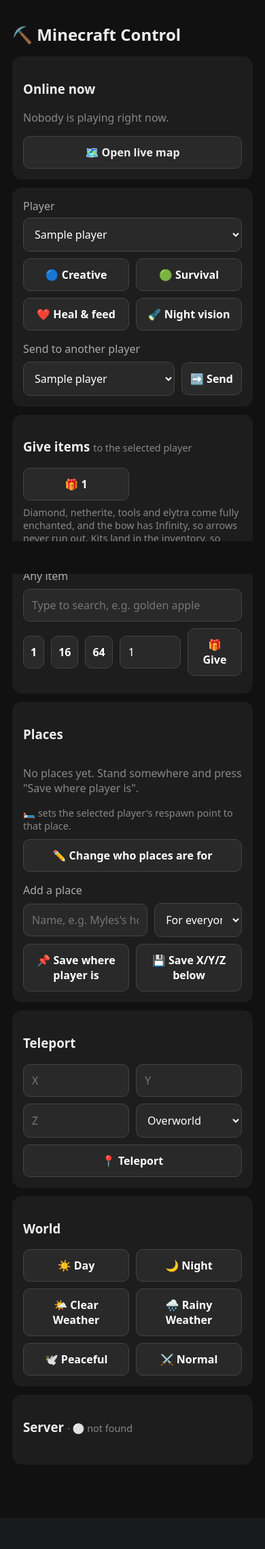
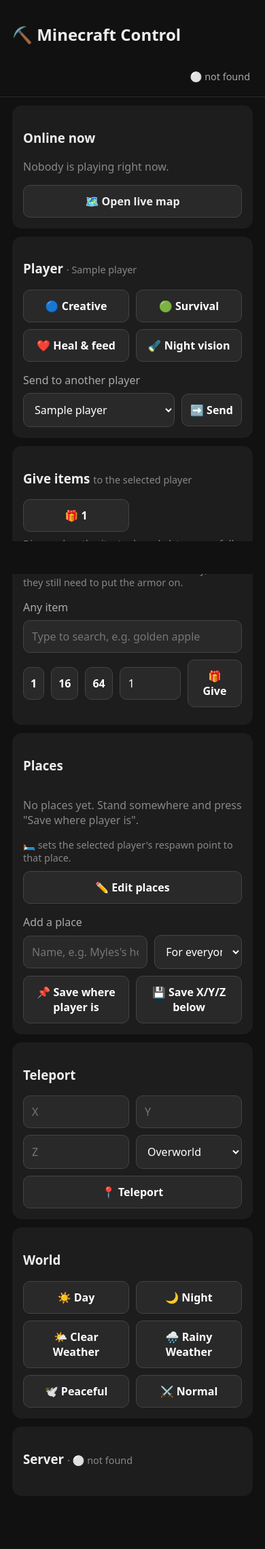
Before and after one commit to fromchaosimportcalm/minecraft-control-panel, a Flask app: template templates/index.html in a window 390 px wide. Shown: the whole page at 68% size. Before the commit the page ends 2109 px from the top, so only its background shows below. Run offline with Flask 3, Linux system fonts and the light colour scheme; the template is opened without the code that fills it: most values are stand-ins (such as "Sample title", 1, 10 or a date in 2020); data that the repository does not hold is empty.

Commit message:
Phone-friendly panel: sticky player bar, server pill, delete in edit mode
- Player picker is a sticky bar of names with an online dot, remembered per
  browser, so the selected player is always visible while scrolling.
- Server state pill in the bar jumps to the Server card.
- Places delete moves into 'Edit places'; normal rows keep go/bed/map only.
- Home-screen web app meta tags.

Co-Authored-By: Claude Opus 5.5 <noreply@anthropic.com>

```diff
--- a/templates/index.html
+++ b/templates/index.html
@@ -2,6 +2,9 @@
 <html lang="en">
 <head>
 <meta name="viewport" content="width=device-width,initial-scale=1">
+<meta name="theme-color" content="#111">
+<meta name="apple-mobile-web-app-capable" content="yes">
+<meta name="apple-mobile-web-app-title" content="Minecraft">
 <title>Minecraft Control</title>
 <style>
 body{font-family:system-ui,sans-serif;max-width:650px;margin:auto;padding:18px;background:#111;color:#eee}
@@ -31,10 +34,23 @@ h4{margin:16px 0 8px;color:#aaa;font-weight:500}
 .chips{display:flex;flex-wrap:wrap;gap:8px;margin-top:10px}
 .danger{color:#e88;border-color:#744}
 .chips button{padding:8px 12px;font-weight:400;font-size:.9rem}
+.bar{position:sticky;top:0;z-index:5;background:#111;margin:0 -18px;padding:10px 18px;display:flex;gap:8px;align-items:center;border-bottom:1px solid #2a2a2a}
+.picks{display:flex;gap:6px;flex:1;overflow-x:auto}
+.picks button{padding:10px 14px;white-space:nowrap}
+.picks button.on{border-color:#6a6;background:#1f331f}
+.picks .live{color:#6c6}
+#server{scroll-margin-top:80px}
+.pill{color:#aaa;text-decoration:none;font-size:.9rem;white-space:nowrap;padding:10px 4px}
 </style>
 </head>
 <body>
 <h1>⛏️ Minecraft Control</h1>
+
+<div class="bar">
+<div id="picks" class="picks"></div>
+<a class="pill" id="srv-pill" href="#server" title="Server controls"></a>
+</div>
+<input type="hidden" id="player" value="{{ players[0] if players else '' }}">
 
 <div class="card">
 <h3>Online now</h3>
@@ -43,11 +59,8 @@ h4{margin:16px 0 8px;color:#aaa;font-weight:500}
 </div>
 
 <div class="card">
-<label>Player</label>
-<select id="player" onchange="loadOnline()">
-{% for p in players %}<option>{{p}}</option>{% endfor %}
-</select>
-<div class="grid" style="margin-top:10px">
+<h3>Player <span class="muted" id="sel-name"></span></h3>
+<div class="grid">
 <button onclick="action('creative')">🔵 Creative</button>
 <button onclick="action('survival')">🟢 Survival</button>
 <button onclick="action('heal')">❤️ Heal &amp; feed</button>
@@ -86,7 +99,7 @@ h4{margin:16px 0 8px;color:#aaa;font-weight:500}
 {% if people %}<div id="pfilter" class="chips" style="margin:0 0 10px"></div>{% endif %}
 <div id="places"><p class="empty">Loading…</p></div>
 <p class="note">🛏️ sets the selected player's respawn point to that place.</p>
-{% if people %}<button class="wide" id="pedit" onclick="toggleEdit()">✏️ Change who places are for</button>{% endif %}
+<button class="wide" id="pedit" onclick="toggleEdit()">✏️ Edit places</button>
 <h4>Add a place</h4>
 {% if people %}<div class="row">
 <input id="pname" placeholder="Name, e.g. Myles's house">
@@ -127,7 +140,7 @@ h4{margin:16px 0 8px;color:#aaa;font-weight:500}
 </div>
 </div>
 
-<div class="card">
+<div class="card" id="server">
 <h3>Server <span class="muted" id="srv-state"></span></h3>
 <div id="srv-buttons" class="grid"></div>
 <p class="note" id="srv-note"></p>
@@ -140,6 +153,7 @@ const $ = id => document.getElementById(id);
 const DIM_NAMES = {'minecraft:overworld':'Overworld','minecraft:the_nether':'Nether','minecraft:the_end':'The End'};
 const MAP_PORT = {{ map_port|tojson }};
 const PEOPLE = {{ people|tojson }};
+const PLAYERS = {{ players|tojson }};
 
 function mapUrl(x, z, dim) {
   const u = `${location.protocol}//${location.hostname}:${MAP_PORT}/`;
@@ -208,6 +222,7 @@ function renderServer(d) {
   box.replaceChildren();
   note.textContent = '';
   $('srv-state').textContent = '· ' + (SERVER_TEXT[d.server] || d.server) + (n ? ` · ${n} playing` : '');
+  $('srv-pill').textContent = SERVER_TEXT[d.server] || d.server;
   if (d.pending) {
     note.textContent = PENDING_TEXT[d.pending.phase](d.pending.op);
     if (d.pending.phase !== 'working') box.append(srvButton('✕ Cancel', () => power('cancel')));
@@ -227,7 +242,34 @@ function renderServer(d) {
                srvButton('🔄 Restart', () => power('restart', 'now', 'Restart the server?')));
   }
 }
+// The selected player is remembered per browser, so a kid's tablet stays on them.
+let onlineNow = [];
+try {
+  const saved = localStorage.getItem('mcpanel-player');
+  if (PLAYERS.includes(saved)) $('player').value = saved;
+} catch (e) {}
+function selectPlayer(name) {
+  $('player').value = name;
+  try { localStorage.setItem('mcpanel-player', name); } catch (e) {}
+  renderPicks();
+  loadOnline();
+}
+function renderPicks() {
+  const box = $('picks');
+  box.replaceChildren();
+  for (const p of PLAYERS) {
+    const b = el('button', p === $('player').value ? 'on' : '');
+    if (onlineNow.includes(p)) b.append(el('span', 'live', '● '));
+    b.append(p);
+    b.title = onlineNow.includes(p) ? p + ' is playing' : p + ' is not playing';
+    b.onclick = () => selectPlayer(p);
+    box.append(b);
+  }
+  $('sel-name').textContent = '· ' + $('player').value;
+}
 function renderOnline(d) {
+  onlineNow = d.players.map(p => p.name);
+  renderPicks();
   renderServer(d);
   const box = $('online');
   box.replaceChildren();
@@ -240,7 +282,7 @@ function renderOnline(d) {
     go.append(el('small', '', pl.x === undefined ? 'position unknown'
       : `${pl.x} ${pl.y} ${pl.z} · ${DIM_NAMES[pl.dimension] || pl.dimension}`));
     go.title = 'Select ' + pl.name;
-    go.onclick = () => { $('player').value = pl.name; loadOnline(); };
+    go.onclick = () => selectPlayer(pl.name);
     row.append(go);
     if (MAP_PORT && pl.x !== undefined) row.append(mapButton(pl.x, pl.z, pl.dimension));
     box.append(row);
@@ -267,7 +309,7 @@ function setFilter(f) {
 }
 function toggleEdit() {
   editing = !editing;
-  $('pedit').textContent = editing ? '✓ Done' : '✏️ Change who places are for';
+  $('pedit').textContent = editing ? '✓ Done' : '✏️ Edit places';
   renderPlaces(lastPlaces);
 }
 function renderFilter() {
@@ -282,7 +324,7 @@ function renderFilter() {
 function ownerPicker(pl) {
   const sel = el('select');
   sel.style.flex = '0 0 40%';
-  for (const f of [''].concat(PEOPLE)) sel.append(new Option(f ? 'For ' + f : 'For everyone', f));
+  for (const f of [''].concat(PEOPLE)) sel.append(new Option(f || 'Everyone', f));
   sel.value = pl.for || '';
   sel.onchange = () => call('/api/places/owner', {name:pl.name, for:sel.value});
   return sel;
@@ -303,8 +345,13 @@ function renderPlaces(places) {
     const go = el('button', 'go', '🏠 ' + pl.name);
     const whose = pl.for && !placeFilter ? ' · ' + pl.for : '';
     go.append(el('small', '', `${pl.x} ${pl.y} ${pl.z} · ${DIM_NAMES[pl.dimension] || pl.dimension}${whose}`));
+    const del = el('button', 'small danger', '✕');
+    del.title = 'Remove ' + pl.name;
+    del.onclick = () => confirm('Remove ' + pl.name + '?') && call('/api/places/delete', {name:pl.name});
     if (editing) {
-      row.append(go, ownerPicker(pl));
+      row.append(go);
+      if (PEOPLE.length) row.append(ownerPicker(pl));
+      row.append(del);
       box.append(row);
       continue;
     }
@@ -312,12 +359,8 @@ function renderPlaces(places) {
     const bed = el('button', 'small', '🛏️');
     bed.title = 'Respawn the selected player here';
     bed.onclick = () => call('/api/spawn', {player:$('player').value, place:pl.name});
-    const del = el('button', 'small', '✕');
-    del.title = 'Remove ' + pl.name;
-    del.onclick = () => confirm('Remove ' + pl.name + '?') && call('/api/places/delete', {name:pl.name});
     row.append(go, bed);
     if (MAP_PORT) row.append(mapButton(pl.x, pl.z, pl.dimension));
-    row.append(del);
     box.append(row);
   }
 }
@@ -401,6 +444,7 @@ function tp() {
   });
 }
 if (MAP_PORT) $('maplink').href = mapUrl();
+renderPicks();
 loadPlaces();
 loadOnline();
 setInterval(loadOnline, 5000);
```
